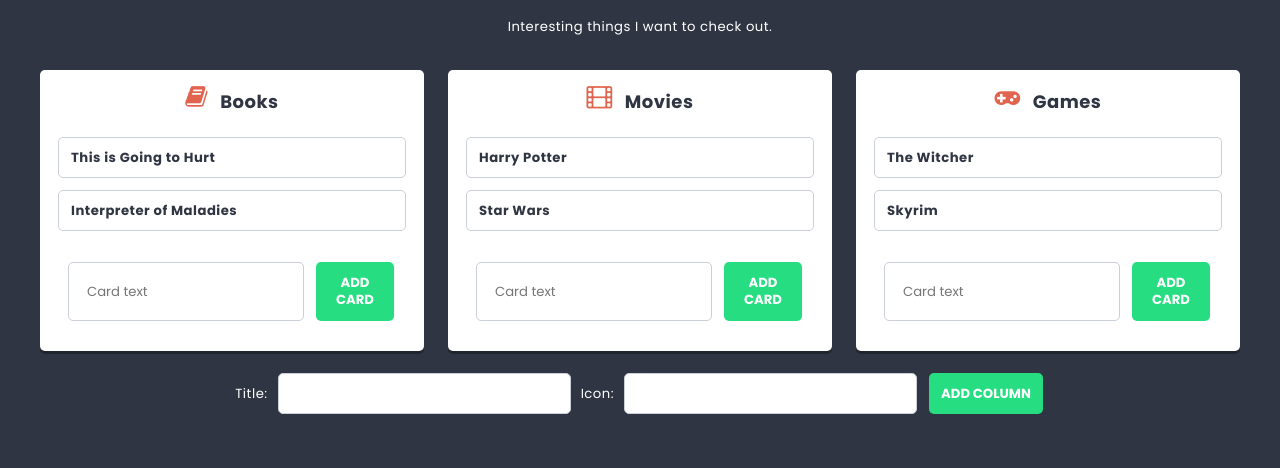
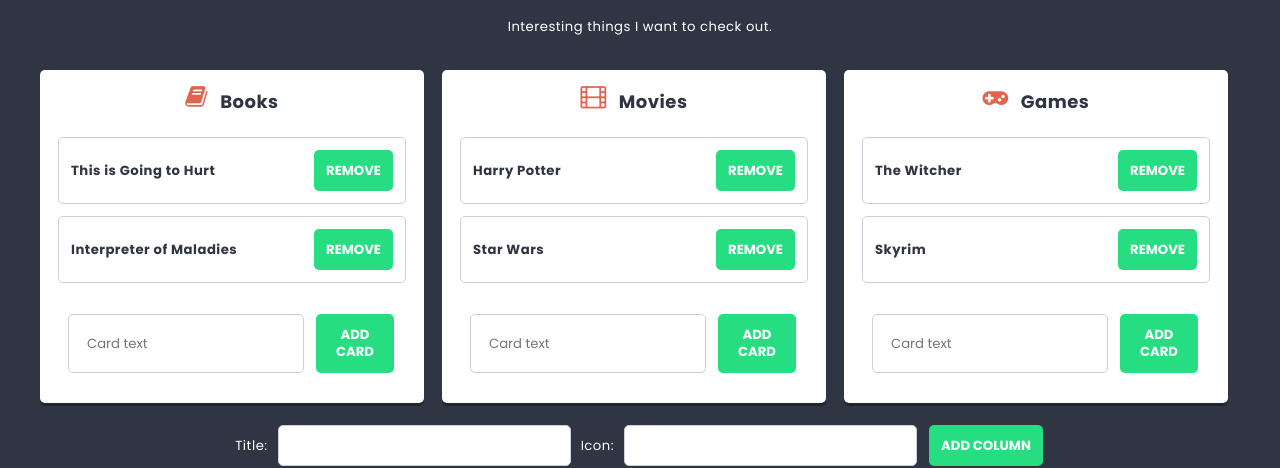
Before and after one commit to gruzlokonrad/react-app, a React (Create React App) app: page / in a window 1280 px wide. Shown: the part 471-939 px from the top of the page. Built offline with nearby package versions, Linux system fonts and the light colour scheme.

Commit message:
feature/remove-card

```diff
--- a/src/components/Button/Button.js
+++ b/src/components/Button/Button.js
@@ -1,9 +1,18 @@
 import React from 'react'
 import styles from './Button.module.scss'
 
-const Button = ({ children }) => {
+const Button = ({ children, style, action, cardId, columnId }) => {
   return (
-    <button className={styles.button}>{children}</button>
+    <button
+      className={styles.button}
+      style={style}
+      onClick={() => {
+        if (action)
+          action(cardId, columnId)
+      }}
+    >
+      {children}
+    </button >
   )
 }
 
--- a/src/components/Card/Card.js
+++ b/src/components/Card/Card.js
@@ -1,9 +1,16 @@
 import React from 'react'
+import Button from '../Button/Button'
 import styles from './Card.module.scss'
 
-const Card = ({ title }) => {
+const Card = ({ action, title, columnId, cardId }) => {
+
   return (
-    <li className={styles.card}>{title}</li>
+    <div>
+      <li className={styles.card}>
+        {title}
+        <Button action={action} columnId={columnId} cardId={cardId} style={{ margin: 0 }}>Remove</Button>
+      </li>
+    </div>
   )
 }
 
--- a/src/components/Card/Card.module.scss
+++ b/src/components/Card/Card.module.scss
@@ -9,5 +9,10 @@
   border-radius: $radius;
   display: flex;
   justify-content: space-between;
+  align-items: center;
   font-weight: bold;
 }
+
+.button {
+  margin-bottom: 0;
+}
--- a/src/components/Column/Column.js
+++ b/src/components/Column/Column.js
@@ -4,6 +4,7 @@ import Card from '../Card/Card'
 import CardForm from '../CardForm/CardForm'
 
 const Column = ({ action, columnId, title, icon, cards }) => {
+  const { addCard, removeCard } = action;
   return (
     <article className={styles.column}>
       <h1 className={styles.title}>
@@ -11,9 +12,9 @@ const Column = ({ action, columnId, title, icon, cards }) => {
         {title}
       </h1>
       <ul className={styles.cards}>
-        {cards.map(card => <Card key={card.id} title={card.title} />)}
+        {cards?.map(card => <Card action={removeCard} key={card.id} title={card.title} columnId={columnId} cardId={card.id}/>)}
       </ul>
-      <CardForm columnId={columnId} action={action} />
+      <CardForm columnId={columnId} action={addCard} />
     </article>
   )
 }
--- a/src/components/Column/Column.module.scss
+++ b/src/components/Column/Column.module.scss
@@ -11,9 +11,9 @@
   box-shadow: 0 math.div($base-size, 4) 0 rgba(0,0,0,0.3);
   color: $color-dark;
 
-  &:last-child {
-    margin: 0 0 $base-size 0;
-  }
+  // &:last-child {
+  //   margin: 0 0 $base-size 0;
+  // }
 }
 
 .title {
--- a/src/components/List/List.js
+++ b/src/components/List/List.js
@@ -3,7 +3,6 @@ import Column from '../Column/Column'
 import styles from './List.module.scss'
 import shortid from 'shortid';
 import ColumnForm from '../ColumnForm/ColumnForm';
-import CardForm from '../CardForm/CardForm';
 
 const List = () => {
 
@@ -43,13 +42,29 @@ const List = () => {
 
   const addCard = (newCard, columnId) => {
     const columnsUpdated = columns.map(column => {
-      if (column.id === columnId)
-        return { ...column, cards: [...column.cards, { id: shortid(), title: newCard.title }] }
+      if (column.id === columnId) {
+        if (column.cards) {
+          return { ...column, cards: [...column.cards, { id: shortid(), title: newCard.title }] }
+        }
+        return { ...column, cards: [{ id: shortid(), title: newCard.title }] }
+      }
       else
         return column
     })
 
     setColumns(columnsUpdated);
+  }
+
+  const removeCard = (cardId, columnId) => {
+    const columnsUpdate = columns.map(column => {
+      if (column.id === columnId && column.cards.filter(card => card.id === cardId)) {
+        return { ...column, cards: column.cards.filter(card => card.id !== cardId) }
+      } else {
+        return column
+      }
+    })
+
+    setColumns(columnsUpdate);
   }
 
   return (
@@ -61,7 +76,7 @@ const List = () => {
         Interesting things I want to check out.
       </p>
       <section className={styles.columns}>
-        {columns.map(({ id, title, icon, cards }) => <Column action={addCard} columnId={id} key={id} title={title} icon={icon} cards={cards} />)}
+        {columns.map(({ id, title, icon, cards }) => <Column action={{ addCard, removeCard }} columnId={id} key={id} title={title} icon={icon} cards={cards} />)}
       </section>
       <ColumnForm action={addColumn} />
     </div>
```
